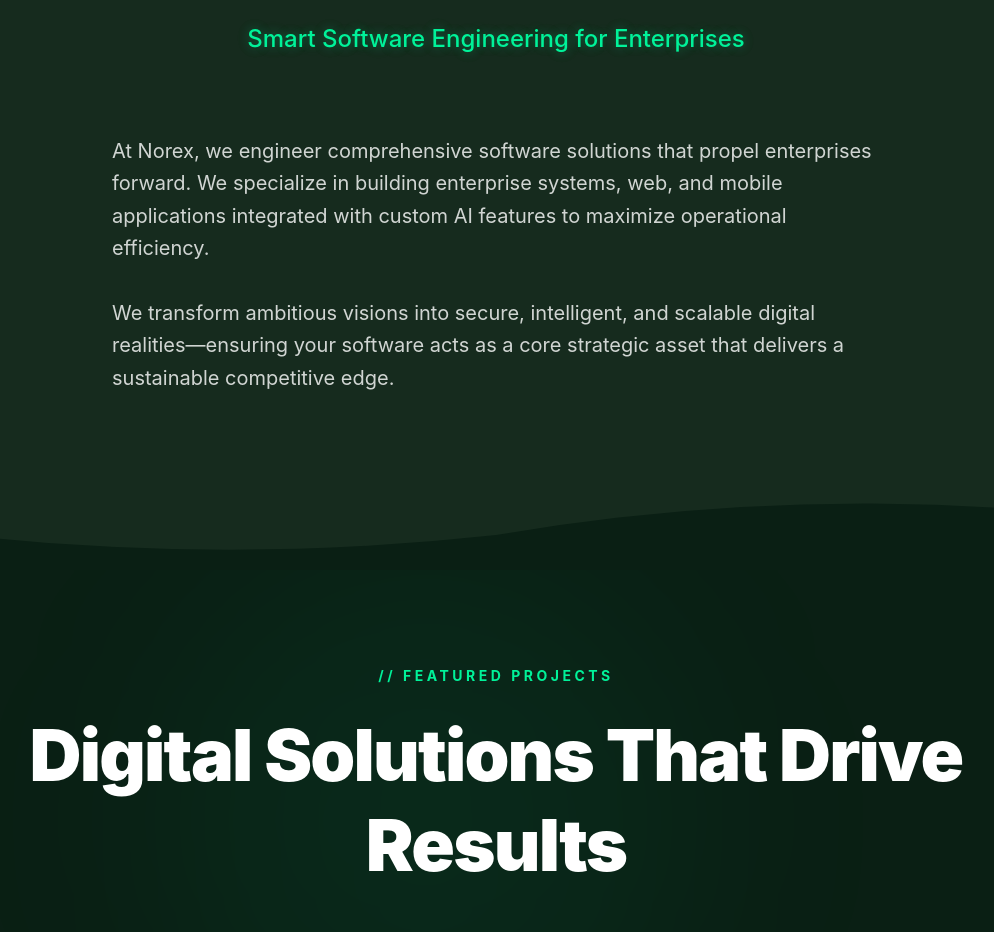
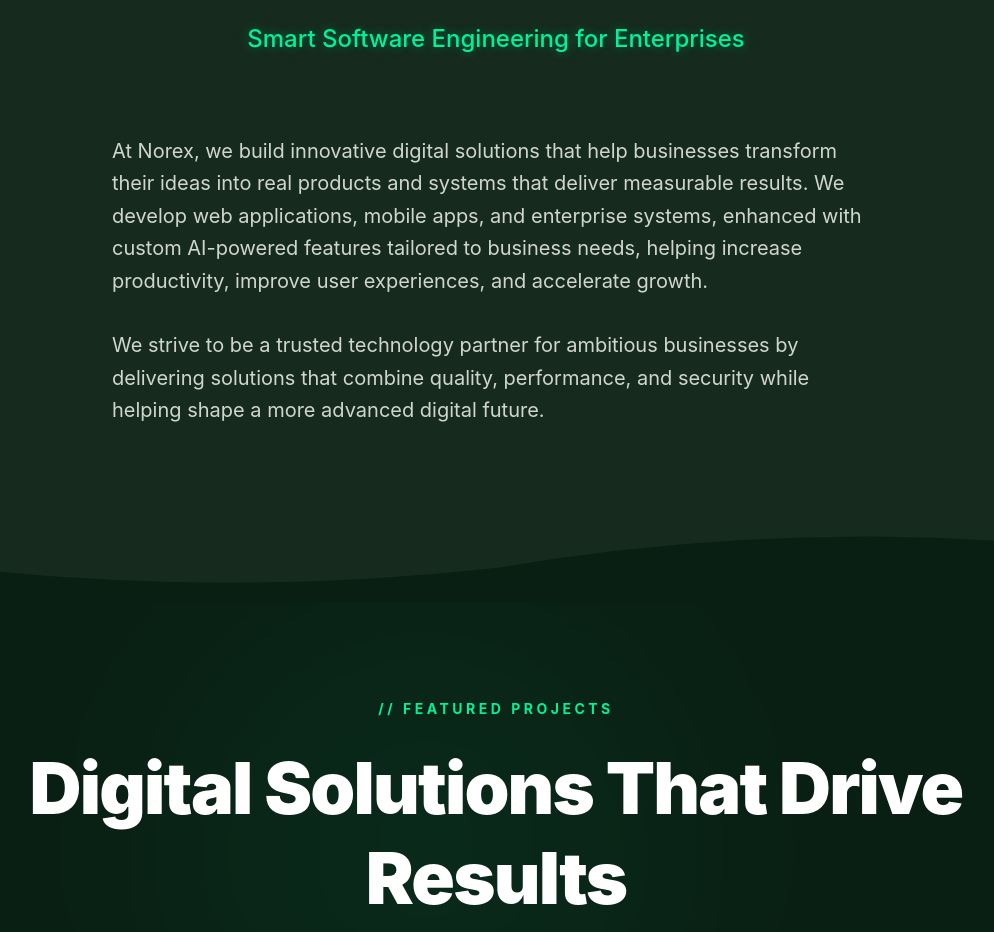
Before and after one commit to seif-el-sayed1/Norex_Portfolio, a React (Vite) app: page / in a window 1280 px wide. Shown: the part 2660-3592 px from the top of the page, without its empty margins (144-1138 px from the left). Built offline with nearby package versions, Linux system fonts and the light colour scheme.

Commit message:
Update About component with enhanced content and AI integration features

```diff
--- a/src/components/About.jsx
+++ b/src/components/About.jsx
@@ -5,12 +5,12 @@
 
   const content = isAr
     ? [
-        'في Norex، نهندس حلولاً برمجية متكاملة تدفع المؤسسات نحو الصدارة. نحن نتخصص في ابتكار الأنظمة المؤسسية وتطوير تطبيقات الويب والجوال مع دمج ميزات الذكاء الاصطناعي (AI) المخصصة لرفع كفاءة عملياتك.',
-        'نحول الأفكار الطموحة إلى واقع رقمي يتميز ببنية تحتية قوية، تقنيات ذكية، وأمان صارم؛ ليكون نظامك البرمجي شريكاً استراتيجياً يضمن لك تفوقاً مستداماً في السوق الرقمي.'
+        'في Norex، نبني حلولاً رقمية مبتكرة تساعد الشركات على تحويل أفكارها إلى منتجات وأنظمة حقيقية تحقق نتائج ملموسة. نطوّر تطبيقات الويب والجوال والأنظمة المؤسسية، ونعززها بميزات ذكاء اصطناعي مدمجة ومصممة خصيصاً لاحتياجات الأعمال، مما يساهم في رفع الإنتاجية وتحسين تجربة المستخدم وتسريع النمو.',
+        'نسعى لأن تكون Norex شريكاً تقنياً موثوقاً للشركات الطموحة، من خلال تقديم حلول تجمع بين الجودة، الأداء، والأمان، وتساهم في بناء مستقبل رقمي أكثر تطوراً.'
       ]
     : [
-        'At Norex, we engineer comprehensive software solutions that propel enterprises forward. We specialize in building enterprise systems, web, and mobile applications integrated with custom AI features to maximize operational efficiency.',
-        'We transform ambitious visions into secure, intelligent, and scalable digital realities—ensuring your software acts as a core strategic asset that delivers a sustainable competitive edge.'
+        'At Norex, we build innovative digital solutions that help businesses transform their ideas into real products and systems that deliver measurable results. We develop web applications, mobile apps, and enterprise systems, enhanced with custom AI-powered features tailored to business needs, helping increase productivity, improve user experiences, and accelerate growth.',
+        'We strive to be a trusted technology partner for ambitious businesses by delivering solutions that combine quality, performance, and security while helping shape a more advanced digital future.'
       ];
 
   return (
```
